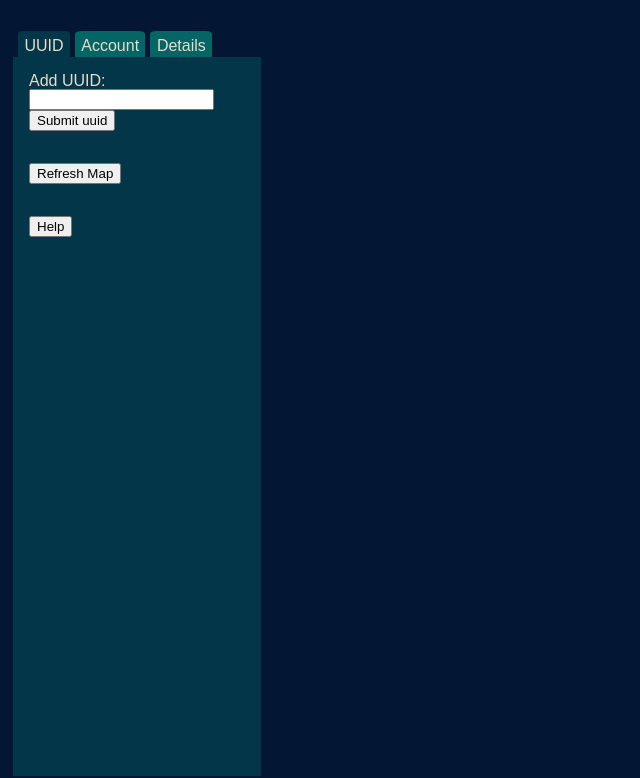
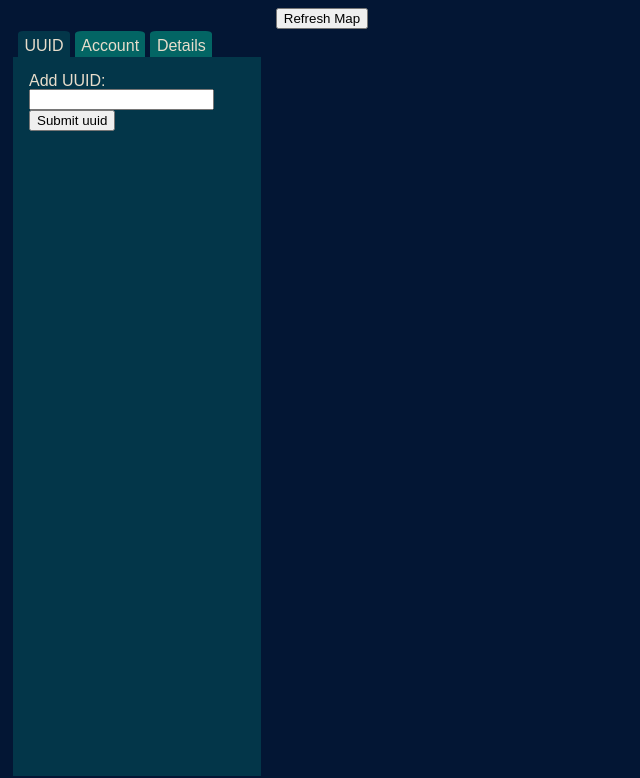
Before and after one commit to The-Flatlanders/geolocation-groovy, a PHP site: page /mainPage.html in a window 1280 px wide. Shown: the top 778 px of the page, without its empty margins (0-640 px from the left). Run offline with PHP 8.4, Linux system fonts and the light colour scheme; some libraries are stand-ins or nearby versions.

Commit message:
All known bugs fixed

```diff
--- a/Groovy Package Tracker/xampp/htdocs/CSS/MainStyleSheet.css
+++ b/Groovy Package Tracker/xampp/htdocs/CSS/MainStyleSheet.css
@@ -6,7 +6,7 @@
 }
 #map {
 	position:relative;
-	top:50px;
+	top:26px;
 	margin-right:5px;
 	margin-bottom:10px;
     height: 92%;
--- a/Groovy Package Tracker/xampp/htdocs/mainPage.html
+++ b/Groovy Package Tracker/xampp/htdocs/mainPage.html
@@ -1,5 +1,5 @@
 <!--
-Most functions referenced in this class are actually in the JavaScript foulder. See message documentations there for more information.
+Most functions referenced in this class are actually in the JavaScript folder. See message documentations there for more information.
  -->
 
 <html xmlns="http://www.w3.org/1999/xhtml" xml:lang="en">
@@ -14,6 +14,7 @@ Most functions referenced in this class are actually in the JavaScript foulder.
 <link rel="stylesheet" type="text/css" href="CSS/MainStyleSheet.css" />
 </head>
 <body onload="showMyPackages()">
+	<input type="button" value="Refresh Map" onclick="showMyPackages()" />
 	<div id="controlPanel">
 		<div class="tabs">
 			<div id="UUIDtab">
@@ -21,10 +22,6 @@ Most functions referenced in this class are actually in the JavaScript foulder.
 				<div id="form">
 					Add UUID:<br /> <input id="uuid" type="text" name="uuid" /><br />
 					<input type="button" value="Submit uuid" onclick="addPackage()" />
-					<br> <br> <br> <input type="button"
-						value="Refresh Map" onclick="showMyPackages()" /> <br> <br>
-					<br> <input type="button" value="Help" onclick="getHelpInfo()" />
-
 
 				</div>
 
@@ -46,8 +43,8 @@ Most functions referenced in this class are actually in the JavaScript foulder.
 						<textarea id="notesInput" name="notesInput" maxlength="100"
 							cols="26" rows="5"></textarea>
 						<input type="button" value="Submit Notes" onclick="addNotes()" />
-						<br>
-						<input type="button" value="Delete This Package" onclick="removeCurrentPackage()">
+						<br> <input type="button" value="Delete This Package"
+							onclick="removeCurrentPackage()">
 						<div id="deletePackage"></div>
 						<br>
 					</div>
```
Also changed, not shown: 5 other files.
